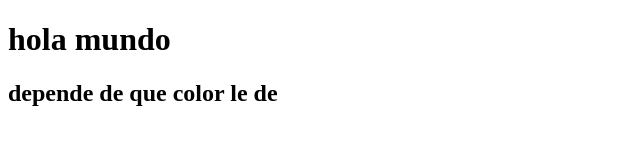
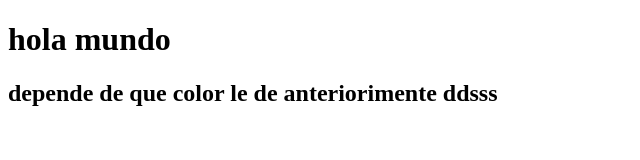
Before and after one commit to Iyertorr/iyertorr, a plain HTML site: page index.html in a window 1280 px wide. Shown: the whole page, without its empty margins (0-640 px from the left). Drawn offline with Linux system fonts and the light colour scheme.

Commit message:
se agrega un cambio en el h2

```diff
--- a/index.html
+++ b/index.html
@@ -7,6 +7,6 @@
 </head>
 <body>
     <h1> hola mundo </h1>
-    <h2>depende de que color le de </h2>
+    <h2>depende de que color le de anteriorimente ddsss </h2>
 </body>
 </html>
```
